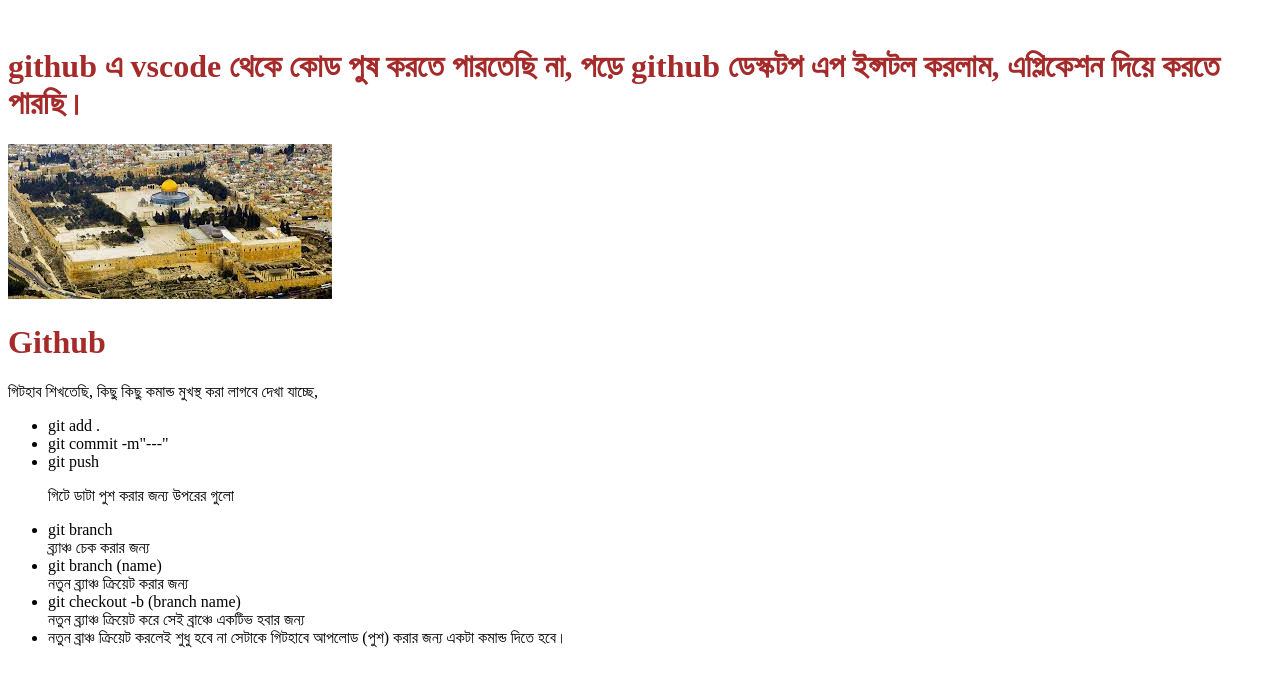
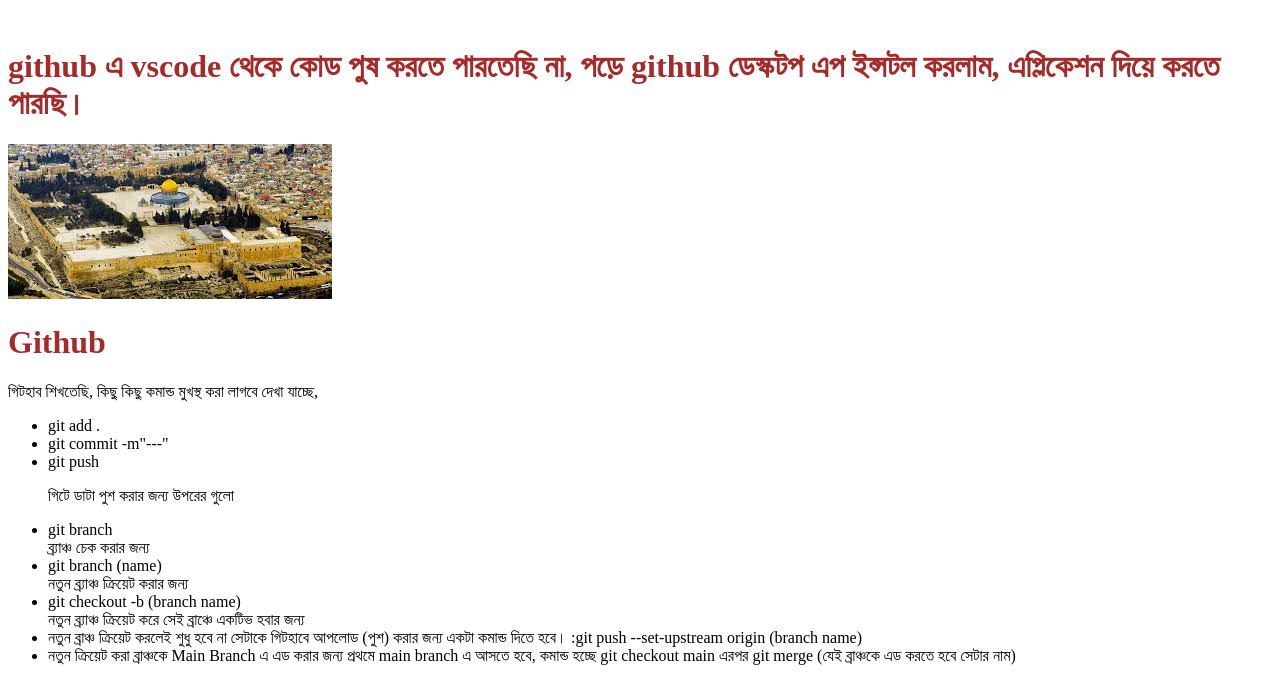
Before and after one commit to ProSaif/1st-website, a plain HTML site: page index.html in a window 1280 px wide. Shown: the part 753-1434 px from the top of the page. Drawn offline with Linux system fonts and the light colour scheme.

Commit message:
my-second-branch কে main branch এ এড করা hoyeche)

```diff
--- a/index.html
+++ b/index.html
@@ -37,7 +37,10 @@
     <li>git branch</li> ব্র্যাঞ্চ চেক করার জন্য
     <li>git branch (name)</li> নতুন ব্র্যাঞ্চ ক্রিয়েট করার জন্য
     <li>git checkout -b (branch name)</li> নতুন ব্র্যাঞ্চ ক্রিয়েট করে সেই ব্রাঞ্চে একটিভ হবার জন্য
-    <li> নতুন ব্রাঞ্চ ক্রিয়েট করলেই শুধু হবে না সেটাকে গিটহাবে আপলোড (পুশ) করার জন্য একটা কমান্ড দিতে হবে। </li>
+    <li> নতুন ব্রাঞ্চ ক্রিয়েট করলেই শুধু হবে না সেটাকে গিটহাবে আপলোড (পুশ) করার জন্য একটা কমান্ড দিতে হবে। :git push
+      --set-upstream origin (branch name)</li>
+    <li>নতুন ক্রিয়েট করা ব্রাঞ্চকে Main Branch এ এড করার জন্য প্রথমে main branch এ আসতে হবে, কমান্ড হচ্ছে git checkout
+      main এরপর git merge (যেই ব্রাঞ্চকে এড করতে হবে সেটার নাম)</li>
   </ul>
 
 
```
